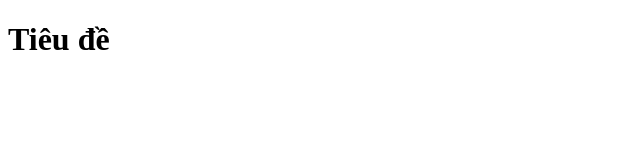
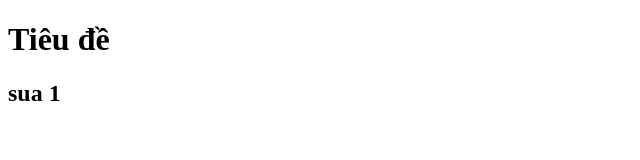
Before and after one commit to Fisalam/du-an-F7, a plain HTML site: page index.html in a window 1280 px wide. Shown: the full height of the page, 0-640 px from the left. Drawn offline with Linux system fonts and the light colour scheme.

Commit message:
1.commit 1

```diff
--- a/index.html
+++ b/index.html
@@ -7,5 +7,5 @@
   </head>
   <body>
     <h1>Tiêu đề</h1>
-  </body>
+    <h2>sua 1</h2>
 </html>
```
